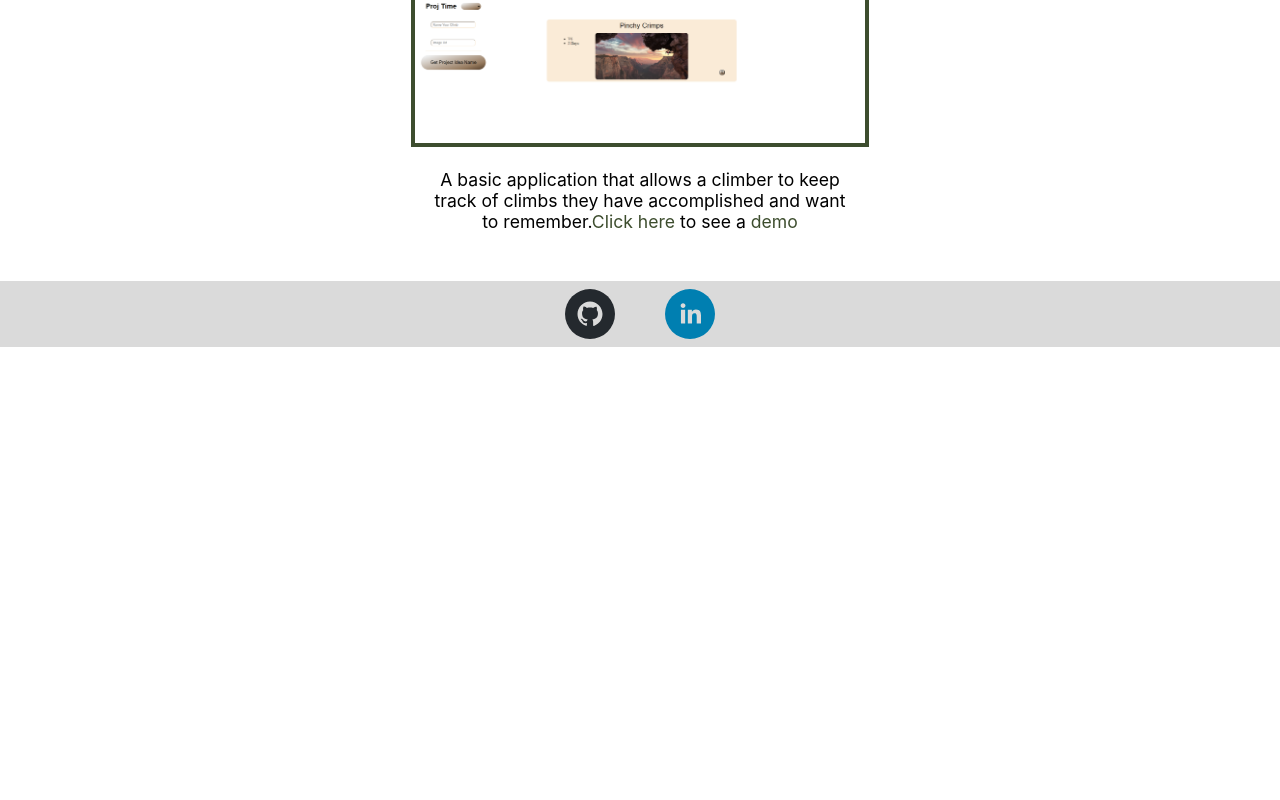
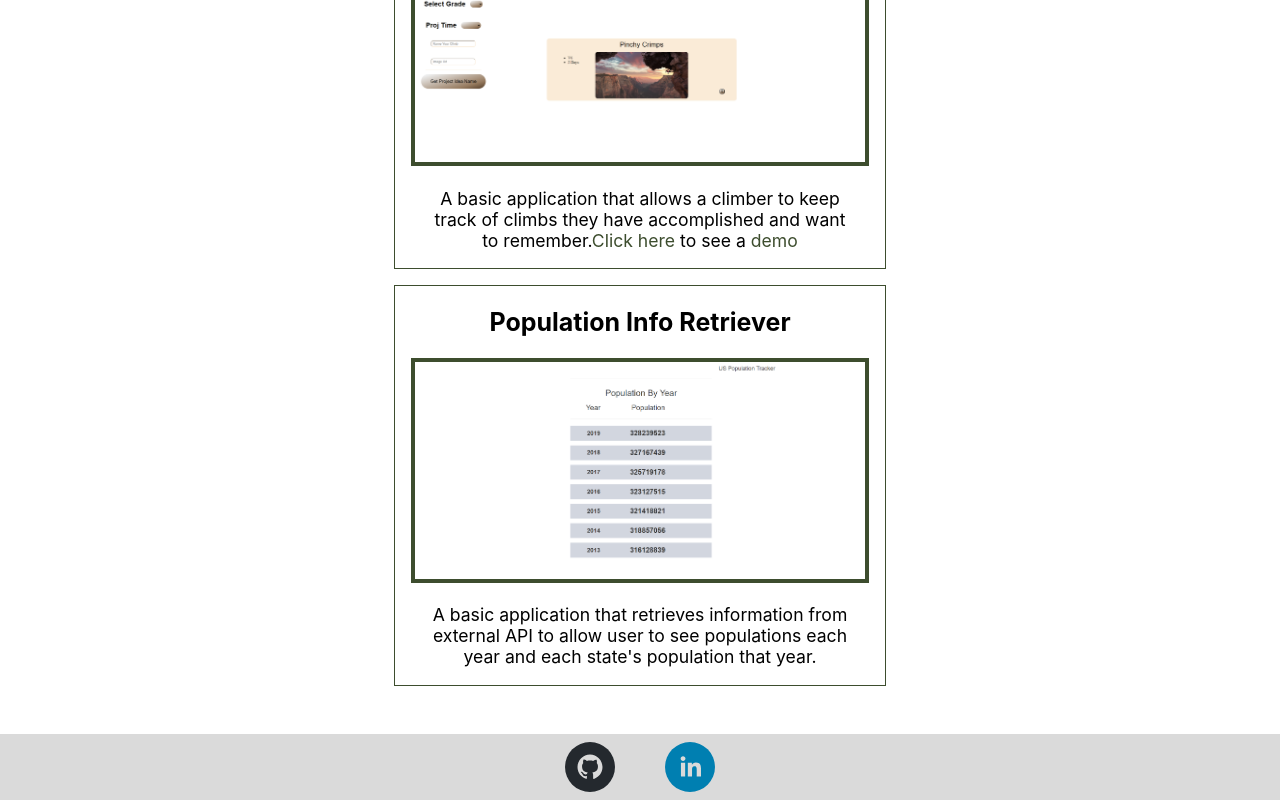
Before and after one commit to SpencerLake/Portfolio-rework, a React (Create React App) app: page / in a window 1280 px wide. Shown: the part 2702-3502 px from the top of the page. Before the commit the page ends 3049 px from the top, so only its background shows below. Built offline with nearby package versions, Linux system fonts and the light colour scheme.

Commit message:
added new project to prtfolio

```diff
--- a/src/components/App.css
+++ b/src/components/App.css
@@ -243,6 +243,9 @@ a {
   display: flex;
   flex-direction: column;
   align-items: center;
+  border: solid #3D4D2E 1px;
+  padding: 0 1rem;
+  margin-bottom: 1rem;
 }
 
 .proj-pic {
--- a/src/components/Projects.js
+++ b/src/components/Projects.js
@@ -2,6 +2,8 @@ import React from "react"
 import "./App.css"
 import todaysVibe from "../todaysVibe.png"
 import vainClimberTracker from "../vainClimberTracker.png"
+import pop1 from "../population1.png"
+import pop2 from "../population2.png"
 
 export default function Projects() {
     return (
@@ -37,6 +39,19 @@ export default function Projects() {
                     </p>
                 </div>
             </div>
+            <div className="project-holder">
+                <h2 className="secondary-title">Population Info Retriever</h2>
+                <div >
+                    <img src={pop1} alt='Picture of project' className='proj-pic'></img>
+                </div>
+                <div className="biography">
+                    <p className="descript-text">
+                        A basic application that retrieves information from external API
+                        to allow user to see populations each year and each state's population
+                        that year.
+                    </p>
+                </div>
+            </div>
         </div>
     )
 }
```
Also changed, not shown: src/population1.png (added), src/population2.png (added).
